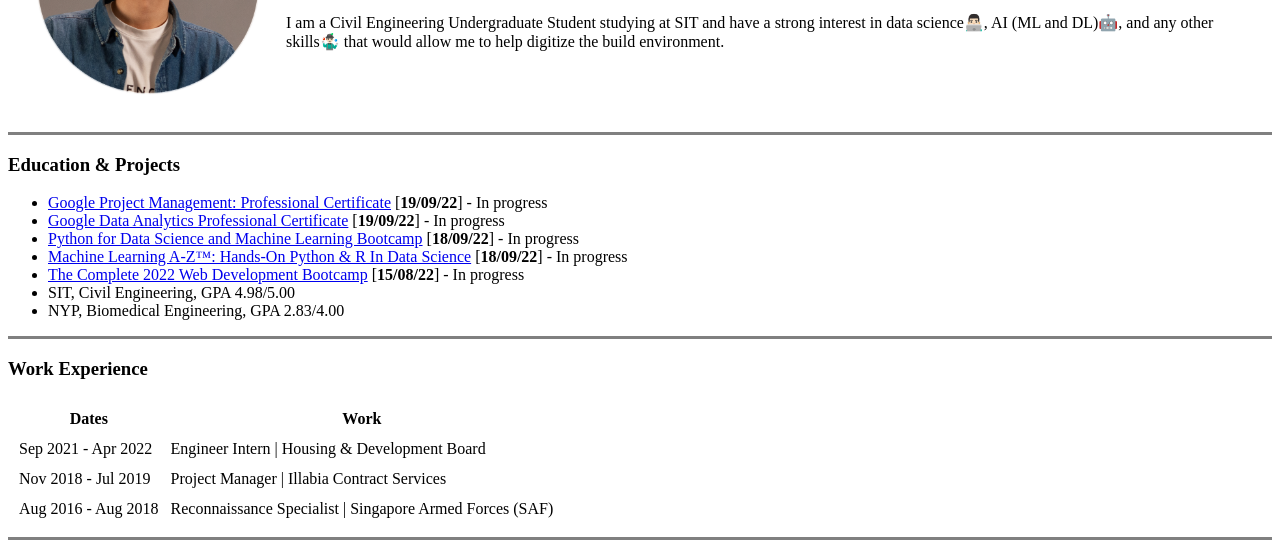
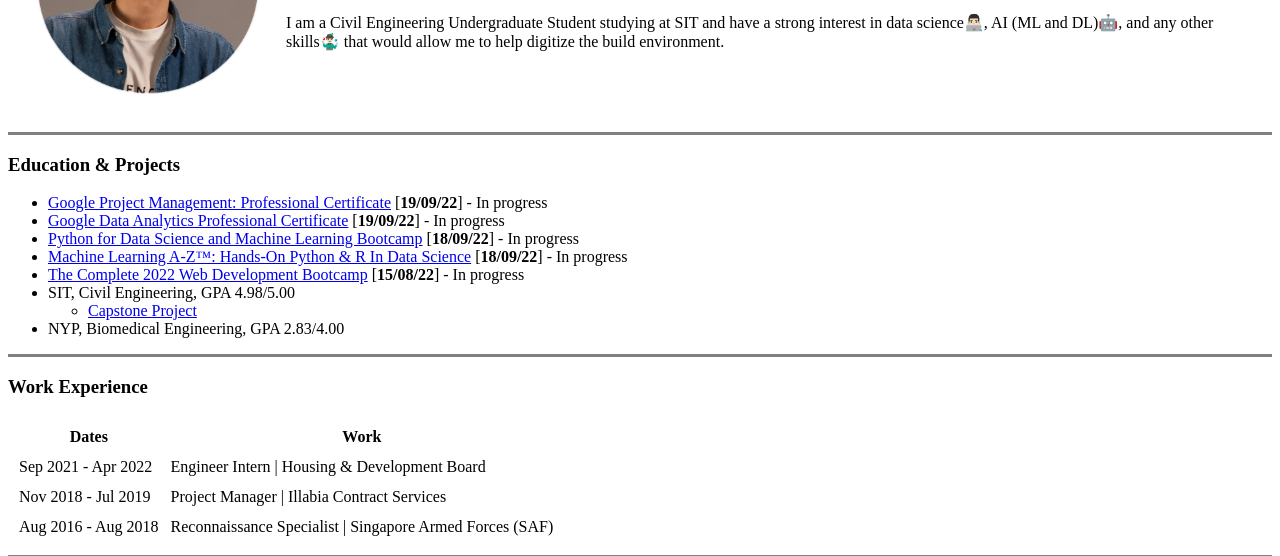
Before and after one commit to Briencheow/cv, a plain HTML site: page index.html in a window 1280 px wide. Shown: the part 161-717 px from the top of the page. Drawn offline with Linux system fonts and the light colour scheme.

Commit message:
Update index.html

```diff
--- a/index.html
+++ b/index.html
@@ -37,6 +37,9 @@
     <li><a href="https://www.udemy.com/course/the-complete-web-development-bootcamp/">The Complete 2022 Web Development Bootcamp</a> [<strong>15/08/22</strong>] - In progress
     <br>
     <li>SIT, Civil Engineering, GPA 4.98/5.00</li>
+    <ul>
+      <li><a href="https://briencheow.github.io/Capstone-Project/"> Capstone Project</a></li>
+    </ul>
     <li>NYP, Biomedical Engineering, GPA 2.83/4.00</li>
   </ul>
   <hr size="3" noshade>
```
